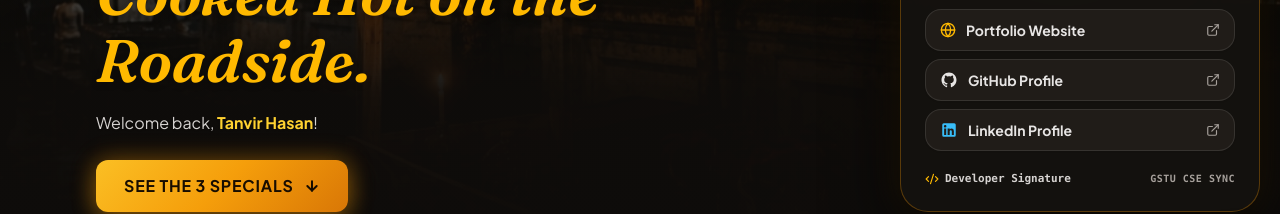
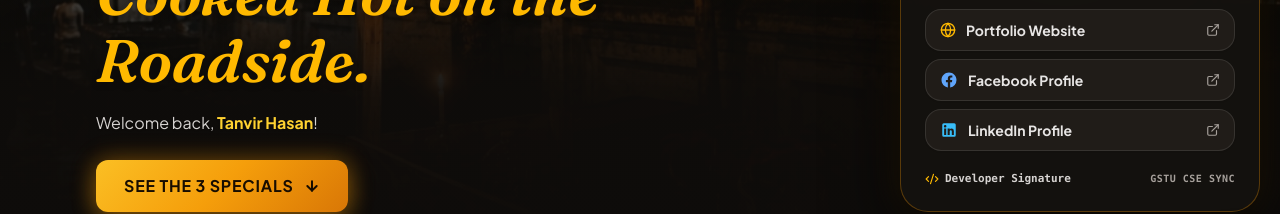
Before and after one commit to mushfiq693-dotcom/short-break, a React (Vite) app: page / in a window 1280 px wide. Both pictures are taken after a click on the button "Toggle Developer Info". Shown: the part 504-718 px from the top of the page. Built offline with nearby package versions, Linux system fonts and the light colour scheme.

Commit message:
feat: replace github with facebook and update portfolio, linkedin, facebook urls

```diff
--- a/src/components/DeveloperCreditWidget.jsx
+++ b/src/components/DeveloperCreditWidget.jsx
@@ -7,11 +7,11 @@ import {
   Code2
 } from 'lucide-react'
 
-// GitHub SVG Icon
-function GitHubIcon(props) {
+// Facebook SVG Icon
+function FacebookIcon(props) {
   return (
     <svg viewBox="0 0 24 24" width="18" height="18" fill="currentColor" {...props}>
-      <path fillRule="evenodd" clipRule="evenodd" d="M12 2C6.477 2 2 6.484 2 12.017c0 4.425 2.865 8.18 6.839 9.504.5.092.682-.217.682-.483 0-.237-.008-.868-.013-1.703-2.782.605-3.369-1.343-3.369-1.343-.454-1.158-1.11-1.466-1.11-1.466-.908-.62.069-.608.069-.608 1.003.07 1.53 1.032 1.53 1.032.892 1.53 2.341 1.088 2.91.832.092-.647.35-1.088.636-1.338-2.22-.253-4.555-1.113-4.555-4.951 0-1.093.39-1.988 1.029-2.688-.103-.253-.446-1.272.098-2.65 0 0 .84-.27 2.75 1.026A9.564 9.564 0 0112 6.844c.85.004 1.705.115 2.504.337 1.909-1.296 2.747-1.027 2.747-1.027.546 1.379.202 2.398.1 2.651.64.7 1.028 1.595 1.028 2.688 0 3.848-2.339 4.695-4.566 4.943.359.309.678.92.678 1.855 0 1.338-.012 2.419-.012 2.747 0 .268.18.58.688.482A10.019 10.019 0 0022 12.017C22 6.484 17.522 2 12 2z"/>
+      <path d="M12 2.04c-5.5 0-10 4.49-10 10.02 0 5 3.66 9.15 8.44 9.9v-7H7.9v-2.9h2.54V9.85c0-2.51 1.49-3.89 3.78-3.89 1.09 0 2.23.19 2.23.19v2.47h-1.26c-1.24 0-1.63.77-1.63 1.56v1.88h2.78l-.45 2.9h-2.33v7a10 10 0 0 0 8.44-9.9c0-5.53-4.5-10.02-10-10.02z"/>
     </svg>
   )
 }
@@ -91,9 +91,9 @@ export function DeveloperCreditWidget() {
           {/* Link Buttons */}
           <div className="space-y-2 mb-4">
 
-            {/* Portfolio */}
+            {/* Portfolio Website */}
             <a
-              href="https://mushfiq.dev"
+              href="https://mushfiq-dev.vercel.app"
               target="_blank"
               rel="noopener noreferrer"
               className="w-full py-2.5 px-3.5 bg-[#201C18] hover:bg-[#2A2520] text-stone-200 hover:text-white rounded-2xl border border-white/10 hover:border-amber-400/60 flex items-center justify-between transition-all group shadow-xs"
@@ -107,17 +107,17 @@ export function DeveloperCreditWidget() {
               <ExternalLink className="w-3.5 h-3.5 text-stone-400 group-hover:text-amber-300 transition-colors" />
             </a>
 
-            {/* GitHub Profile */}
+            {/* Facebook Profile (Replaced GitHub) */}
             <a
-              href="https://github.com/mushfiq693-dotcom"
+              href="https://www.facebook.com/km.rahman.376"
               target="_blank"
               rel="noopener noreferrer"
-              className="w-full py-2.5 px-3.5 bg-[#201C18] hover:bg-[#2A2520] text-stone-200 hover:text-white rounded-2xl border border-white/10 hover:border-amber-400/60 flex items-center justify-between transition-all group shadow-xs"
+              className="w-full py-2.5 px-3.5 bg-[#201C18] hover:bg-[#2A2520] text-stone-200 hover:text-white rounded-2xl border border-white/10 hover:border-[#1877F2]/60 flex items-center justify-between transition-all group shadow-xs"
             >
               <div className="flex items-center gap-2.5">
-                <GitHubIcon className="text-stone-200 group-hover:scale-110 transition-transform" />
+                <FacebookIcon className="text-[#60a5fa] group-hover:scale-110 transition-transform" />
                 <span className="text-xs sm:text-sm font-bold">
-                  GitHub Profile
+                  Facebook Profile
                 </span>
               </div>
               <ExternalLink className="w-3.5 h-3.5 text-stone-400 group-hover:text-amber-300 transition-colors" />
@@ -125,10 +125,10 @@ export function DeveloperCreditWidget() {
 
             {/* LinkedIn Profile */}
             <a
-              href="https://linkedin.com"
+              href="https://www.linkedin.com/in/mushfique693"
               target="_blank"
               rel="noopener noreferrer"
-              className="w-full py-2.5 px-3.5 bg-[#201C18] hover:bg-[#2A2520] text-stone-200 hover:text-white rounded-2xl border border-white/10 hover:border-amber-400/60 flex items-center justify-between transition-all group shadow-xs"
+              className="w-full py-2.5 px-3.5 bg-[#201C18] hover:bg-[#2A2520] text-stone-200 hover:text-white rounded-2xl border border-white/10 hover:border-[#0077B5]/60 flex items-center justify-between transition-all group shadow-xs"
             >
               <div className="flex items-center gap-2.5">
                 <LinkedInIcon className="text-[#38bdf8] group-hover:scale-110 transition-transform" />
```
Also changed, not shown: 5 other files (tests, documents, lock files or other folders).
